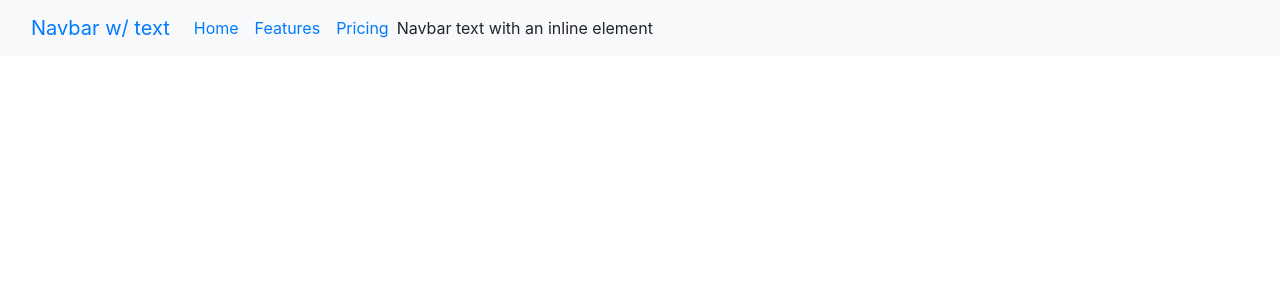
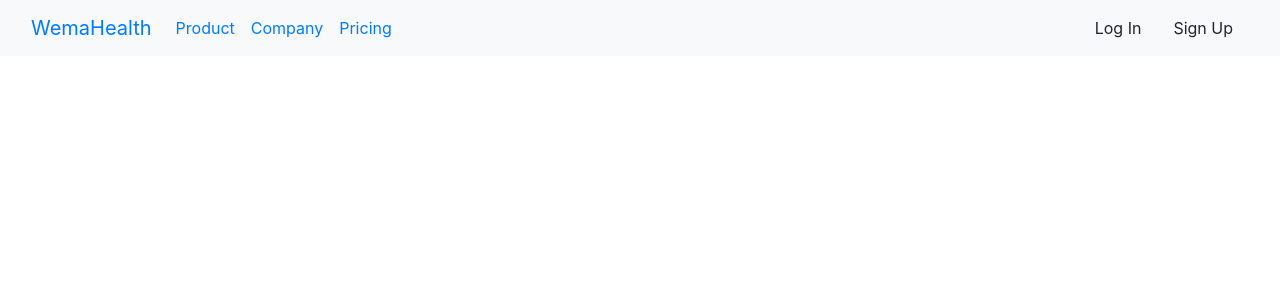
Before and after one commit to Carol254/chatBotApp, an Angular app: page / in a window 1280 px wide. Shown: the top 300 px of the page. Built offline with nearby package versions, Linux system fonts and the light colour scheme.

Commit message:
few changes made

```diff
--- a/src/app/home/home.component.html
+++ b/src/app/home/home.component.html
@@ -1,23 +1,27 @@
 <nav class="navbar navbar-expand-lg bg-light">
     <div class="container-fluid">
-      <a class="navbar-brand" href="#">Navbar w/ text</a>
+      <a class="navbar-brand" href="#">WemaHealth</a>
       <button class="navbar-toggler" type="button" data-bs-toggle="collapse" data-bs-target="#navbarText" aria-controls="navbarText" aria-expanded="false" aria-label="Toggle navigation">
         <span class="navbar-toggler-icon"></span>
       </button>
       <div class="collapse navbar-collapse" id="navbarText">
         <ul class="navbar-nav me-auto mb-2 mb-lg-0">
           <li class="nav-item">
-            <a class="nav-link active" aria-current="page" href="#">Home</a>
+            <a class="nav-link active" aria-current="page" href="#">Product</a>
           </li>
           <li class="nav-item">
-            <a class="nav-link" href="#">Features</a>
+            <a class="nav-link" href="#">Company</a>
           </li>
           <li class="nav-item">
             <a class="nav-link" href="#">Pricing</a>
           </li>
+
         </ul>
-        <span class="navbar-text">
-          Navbar text with an inline element
+        <span class="navbar-item d-flex ml-auto">
+
+          <span class="navbar-item"><a class="nav-link">Log In</a></span>
+          <span class="navbar-item"><a class="nav-link">Sign Up</a></span>
+
         </span>
       </div>
     </div>
```
